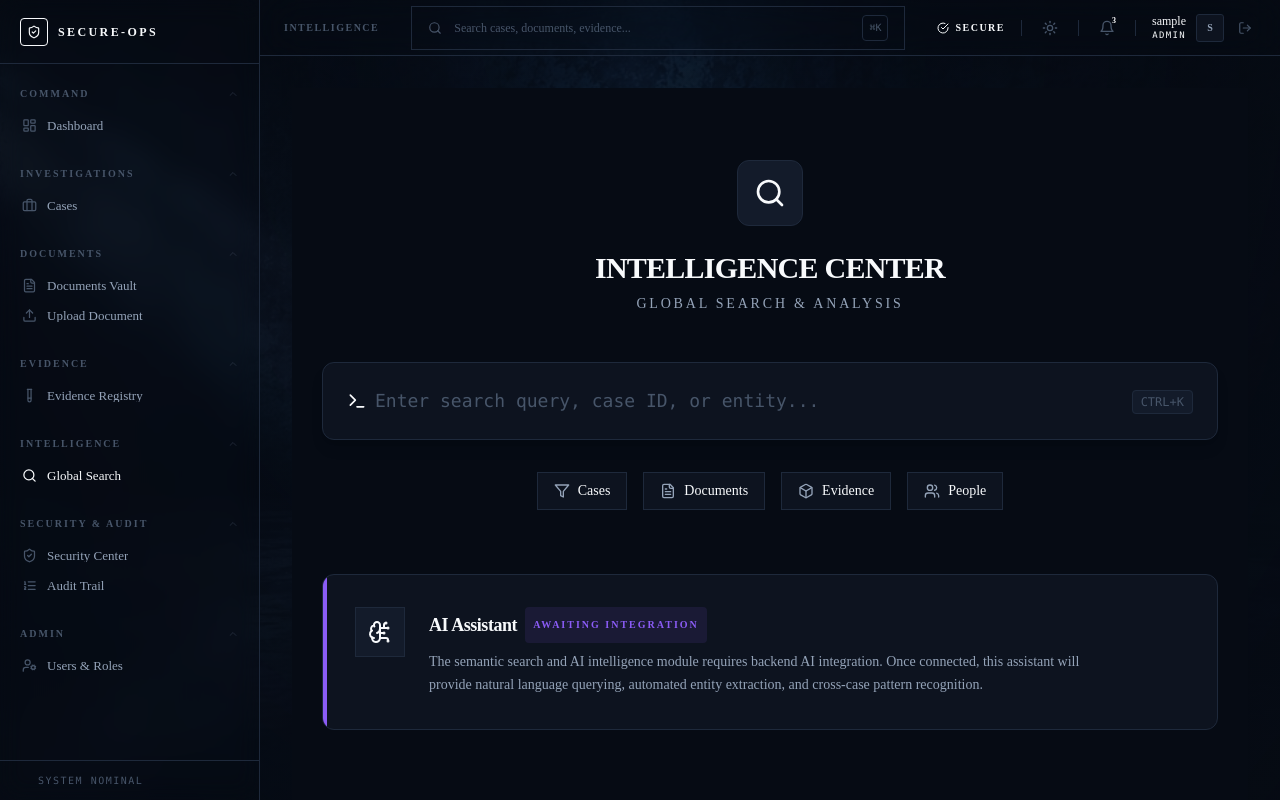
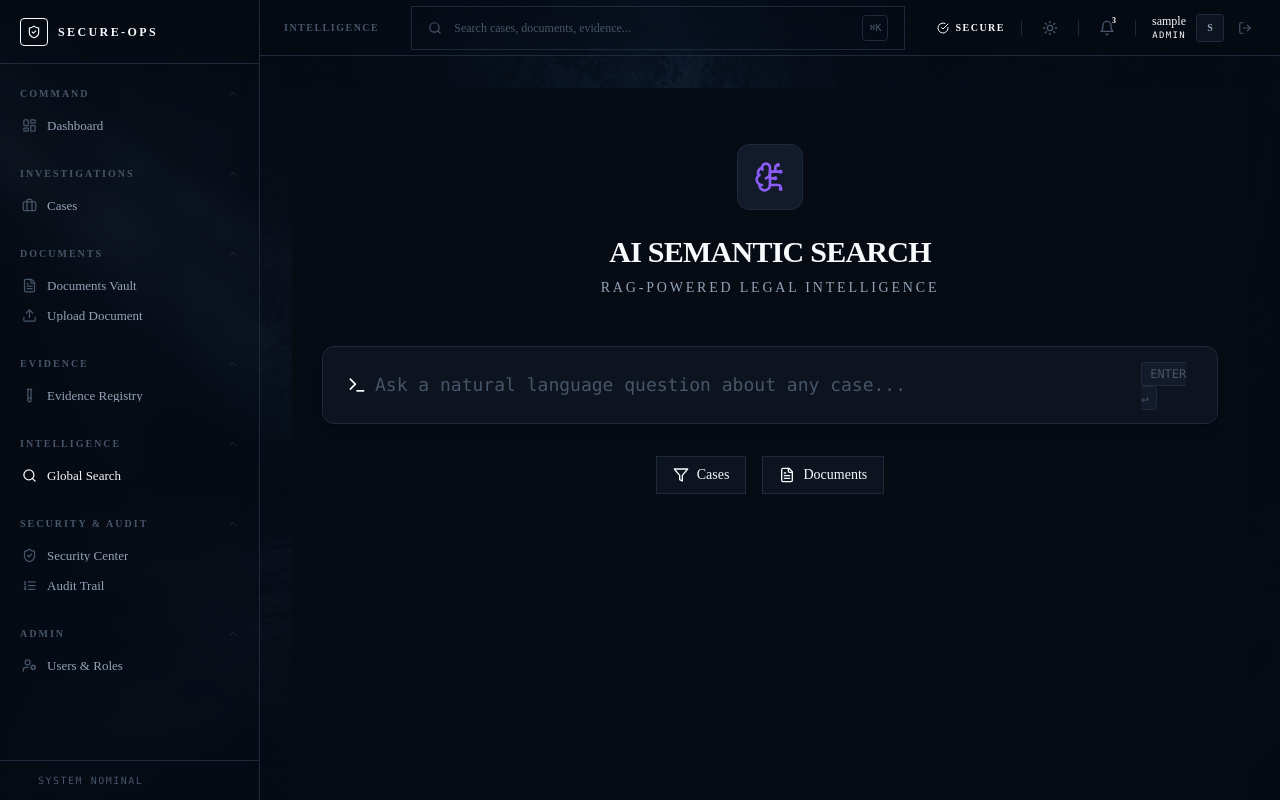
Before and after one commit to prabhatkaushal/Govt_Data, a Next.js app in the folder frontend/: page /search in a window 1280 px wide. Built offline with nearby package versions, Linux system fonts and the light colour scheme; sample sign-in values are in the browser's storage.

Commit message:
Implement Phase 2: RAG Semantic Search frontend and FastAPI Microservice integration

```diff
--- a/frontend/src/app/search/page.tsx
+++ b/frontend/src/app/search/page.tsx
@@ -1,17 +1,15 @@
 'use client';
 
-import React from 'react';
-import { motion } from 'framer-motion';
-import { Search, BrainCircuit, Filter, FileText, Users, Box, Terminal } from 'lucide-react';
+import React, { useState } from 'react';
+import { motion, AnimatePresence } from 'framer-motion';
+import { Search, BrainCircuit, Filter, FileText, Users, Box, Terminal, Loader2, ArrowRight } from 'lucide-react';
+import axios from 'axios';
 
 const containerVariants = {
   hidden: { opacity: 0 },
   visible: {
     opacity: 1,
-    transition: {
-      staggerChildren: 0.1,
-      ease: [0.22, 1, 0.36, 1] as const,
-    },
+    transition: { staggerChildren: 0.1, ease: [0.22, 1, 0.36, 1] as const },
   },
 };
 
@@ -21,81 +19,123 @@ const itemVariants = {
 };
 
 export default function SearchPage() {
+  const [query, setQuery] = useState('');
+  const [isLoading, setIsLoading] = useState(false);
+  const [results, setResults] = useState<any>(null);
+
+  const handleSearch = async (e: React.FormEvent) => {
+    e.preventDefault();
+    if (!query.trim()) return;
+
+    setIsLoading(true);
+    setResults(null);
+    try {
+      const res = await axios.get(`http://localhost:8001/search/?query=${encodeURIComponent(query)}`);
+      setResults(res.data);
+    } catch (err) {
+      console.error("AI Search failed", err);
+      alert("Failed to connect to AI Microservice (Port 8001)");
+    } finally {
+      setIsLoading(false);
+    }
+  };
+
   return (
     <div className="min-h-screen bg-background text-content-primary p-6">
-      <motion.div
-        className="max-w-4xl mx-auto"
-        variants={containerVariants}
-        initial="hidden"
-        animate="visible"
-      >
-        <motion.div variants={itemVariants} className="flex flex-col items-center mb-12 mt-12 text-center">
+      <motion.div className="max-w-4xl mx-auto" variants={containerVariants} initial="hidden" animate="visible">
+
+        <motion.div variants={itemVariants} className="flex flex-col items-center mb-12 mt-8 text-center">
           <div className="p-4 bg-elevated rounded-xl border border-border mb-6">
-            <Search className="w-8 h-8 text-accent" />
+            <BrainCircuit className="w-8 h-8 text-[#8B5CF6]" />
           </div>
-          <h1 className="text-3xl font-bold tracking-tight mb-2">INTELLIGENCE CENTER</h1>
+          <h1 className="text-3xl font-bold tracking-tight mb-2">AI SEMANTIC SEARCH</h1>
           <p className="text-sm text-content-secondary tracking-[0.2em] uppercase">
-            Global Search & Analysis
+            RAG-Powered Legal Intelligence
           </p>
         </motion.div>
 
-        <motion.div variants={itemVariants} className="mb-8">
-          <div className="relative flex items-center bg-surface border border-border hover:border-accent transition-colors rounded-xl p-2 shadow-lg">
+        <motion.form onSubmit={handleSearch} variants={itemVariants} className="mb-8">
+          <div className={`relative flex items-center bg-surface border transition-all rounded-xl p-2 shadow-lg ${isLoading ? 'border-[#8B5CF6] shadow-[#8B5CF6]/10' : 'border-border hover:border-accent'}`}>
             <div className="pl-4 pr-2">
-              <Terminal className="w-5 h-5 text-accent" />
+              <Terminal className={`w-5 h-5 ${isLoading ? 'text-[#8B5CF6]' : 'text-accent'}`} />
             </div>
             <input
               type="text"
-              placeholder="Enter search query, case ID, or entity..."
+              value={query}
+              onChange={(e) => setQuery(e.target.value)}
+              placeholder="Ask a natural language question about any case..."
               className="bg-transparent border-none outline-none text-lg w-full py-4 placeholder:text-content-muted font-mono"
-              disabled
+              disabled={isLoading}
+              autoFocus
             />
-            <div className="pr-4">
-              <span className="text-xs text-content-muted font-mono bg-elevated px-2 py-1 rounded border border-border">
-                CTRL+K
-              </span>
+            <div className="pr-2">
+              {isLoading ? (
+                <Loader2 className="w-5 h-5 text-[#8B5CF6] animate-spin" />
+              ) : (
+                <span className="text-xs text-content-muted font-mono bg-elevated px-2 py-1 rounded border border-border">
+                  ENTER ↵
+                </span>
+              )}
             </div>
           </div>
-        </motion.div>
+        </motion.form>
 
-        <motion.div variants={itemVariants} className="flex flex-wrap justify-center gap-4 mb-16">
-          <button className="flex items-center gap-2 bg-surface border border-border px-4 py-2 rounded-lg text-sm hover:bg-elevated transition-colors" disabled>
-            <Filter className="w-4 h-4 text-content-secondary" />
-            Cases
-          </button>
-          <button className="flex items-center gap-2 bg-surface border border-border px-4 py-2 rounded-lg text-sm hover:bg-elevated transition-colors" disabled>
-            <FileText className="w-4 h-4 text-content-secondary" />
-            Documents
-          </button>
-          <button className="flex items-center gap-2 bg-surface border border-border px-4 py-2 rounded-lg text-sm hover:bg-elevated transition-colors" disabled>
-            <Box className="w-4 h-4 text-content-secondary" />
-            Evidence
-          </button>
-          <button className="flex items-center gap-2 bg-surface border border-border px-4 py-2 rounded-lg text-sm hover:bg-elevated transition-colors" disabled>
-            <Users className="w-4 h-4 text-content-secondary" />
-            People
-          </button>
-        </motion.div>
+        <AnimatePresence mode="wait">
+          {!results && !isLoading && (
+            <motion.div key="empty" variants={itemVariants} initial="hidden" animate="visible" exit="hidden" className="flex flex-wrap justify-center gap-4 mb-16 opacity-50">
+              <div className="flex items-center gap-2 bg-surface border border-border px-4 py-2 rounded-lg text-sm"><Filter className="w-4 h-4" /> Cases</div>
+              <div className="flex items-center gap-2 bg-surface border border-border px-4 py-2 rounded-lg text-sm"><FileText className="w-4 h-4" /> Documents</div>
+            </motion.div>
+          )}
 
-        <motion.div variants={itemVariants} className="bg-surface border border-border rounded-xl p-8 relative overflow-hidden">
-          <div className="absolute top-0 left-0 w-1 h-full bg-[#8B5CF6]" />
-          <div className="flex items-start gap-6">
-            <div className="p-3 bg-elevated rounded-lg border border-border">
-              <BrainCircuit className="w-6 h-6 text-status-ai" />
-            </div>
-            <div>
-              <h3 className="text-lg font-bold mb-2 flex items-center gap-2">
-                AI Assistant
-                <span className="text-[10px] bg-[#8B5CF6]/10 text-[#8B5CF6] px-2 py-1 rounded tracking-[0.2em] uppercase">
-                  Awaiting Integration
-                </span>
-              </h3>
-              <p className="text-sm text-content-secondary leading-relaxed max-w-2xl">
-                The semantic search and AI intelligence module requires backend AI integration. Once connected, this assistant will provide natural language querying, automated entity extraction, and cross-case pattern recognition.
-              </p>
-            </div>
-          </div>
-        </motion.div>
+          {isLoading && (
+            <motion.div key="loading" initial={{ opacity: 0 }} animate={{ opacity: 1 }} exit={{ opacity: 0 }} className="text-center py-12">
+              <p className="text-sm text-content-muted font-mono animate-pulse">Running LangChain Vector Search...</p>
+            </motion.div>
+          )}
+
+          {results && !isLoading && (
+            <motion.div key="results" variants={itemVariants} initial="hidden" animate="visible" className="space-y-6">
+
+              {/* AI Synthesis Box */}
+              <div className="bg-[#8B5CF6]/5 border border-[#8B5CF6]/20 rounded-xl p-6 relative overflow-hidden">
+                <div className="absolute top-0 left-0 w-1 h-full bg-[#8B5CF6]" />
+                <h3 className="text-sm font-bold mb-3 flex items-center gap-2 text-[#8B5CF6] uppercase tracking-widest">
+                  <BrainCircuit className="w-4 h-4" /> AI Synthesis
+                </h3>
+                <p className="text-sm text-content-primary leading-relaxed font-medium">
+                  {results.ai_synthesis}
+                </p>
+              </div>
+
+              {/* Source Documents */}
+              <h4 className="text-xs font-bold text-content-muted tracking-[0.2em] uppercase mt-8 mb-4">Source Evidence (pgvector)</h4>
+              <div className="space-y-3">
+                {results.results.map((doc: any, i: number) => (
+                  <div key={i} className="bg-surface border border-border rounded-lg p-5 hover:border-accent/50 transition-colors group cursor-pointer">
+                    <div className="flex items-center justify-between mb-2">
+                      <div className="flex items-center gap-3">
+                        <FileText className="w-4 h-4 text-accent" />
+                        <span className="font-bold text-sm">{doc.title}</span>
+                        <span className="text-[10px] bg-elevated px-2 py-0.5 rounded font-mono text-content-muted border border-border">
+                          {doc.document_id}
+                        </span>
+                      </div>
+                      <div className="text-[10px] font-mono flex items-center gap-1 text-status-verification bg-status-verification/10 px-2 py-0.5 rounded border border-status-verification/20">
+                        {(doc.similarity_score * 100).toFixed(0)}% MATCH
+                      </div>
+                    </div>
+                    <p className="text-xs text-content-secondary leading-relaxed pl-7 border-l-2 border-border/50 ml-[7px] mt-3 italic">
+                      "{doc.snippet}"
+                    </p>
+                  </div>
+                ))}
+              </div>
+
+            </motion.div>
+          )}
+        </AnimatePresence>
+
       </motion.div>
     </div>
   );
```
Also changed, not shown: 1 other file (tests, documents, lock files or other folders).
